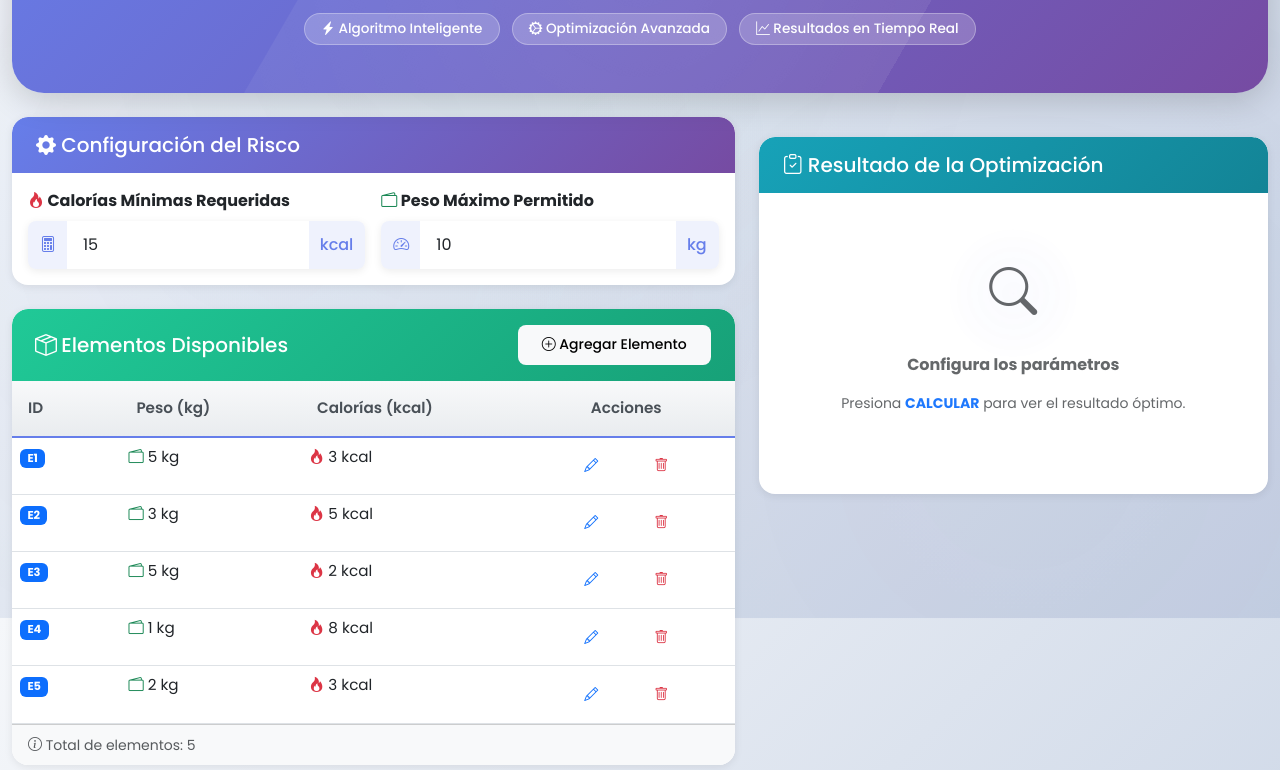
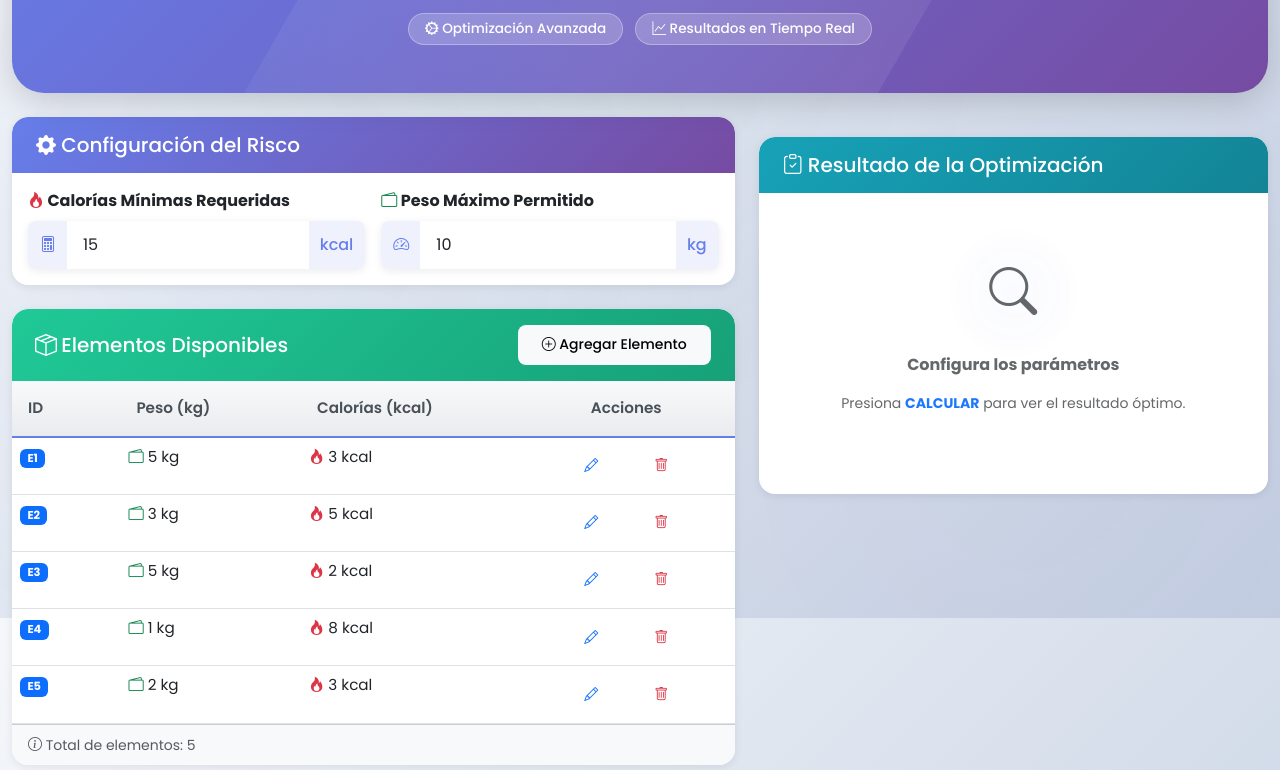
Before and after one commit to deepmindneural/pruebaopa, a plain HTML site: page index.html in a window 1280 px wide. Shown: the part 182-952 px from the top of the page. Drawn offline with nearby package versions, Linux system fonts and the light colour scheme.

Commit message:
Quitar badge 'Algoritmo Inteligente' del header

```diff
--- a/index.html
+++ b/index.html
@@ -34,9 +34,6 @@
                         Encuentra el conjunto óptimo de elementos para tu aventura
                     </p>
                     <div class="header-badges mt-3">
-                        <span class="badge badge-custom me-2">
-                            <i class="bi bi-lightning-charge-fill"></i> Algoritmo Inteligente
-                        </span>
                         <span class="badge badge-custom me-2">
                             <i class="bi bi-gear-wide-connected"></i> Optimización Avanzada
                         </span>
```
